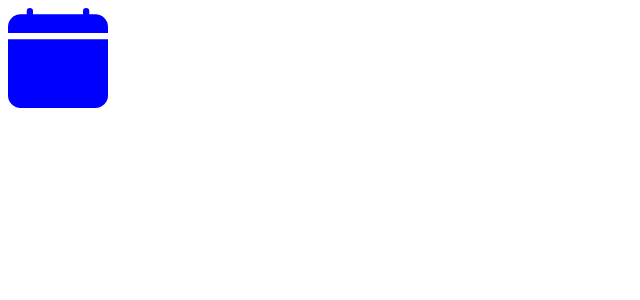
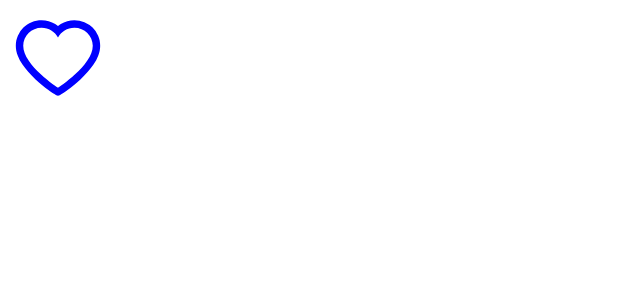
Before and after one commit to ericmelz/react-18-with-mosh, a React (Vite) app in the folder react-app/: page / in a window 1280 px wide. Shown: the top 300 px of the page, without its empty margins (0-640 px from the left). Built offline with nearby package versions, Linux system fonts and the light colour scheme.

Commit message:
better version of liking

```diff
--- a/react-app/src/App.tsx
+++ b/react-app/src/App.tsx
@@ -30,7 +30,7 @@ function App() {
         // <div>
         //     <Button onClick={() => {}}>My Button</Button>
         // </div>
-        <Like onClick={() => {console.log('liked!')}} />
+        <Like onClick={() => {console.log('click!')}} />
     )
 }
 
--- a/react-app/src/components/Like/Like.tsx
+++ b/react-app/src/components/Like/Like.tsx
@@ -1,21 +1,20 @@
-import { BsFillCalendarFill } from "react-icons/bs";
+import {AiFillHeart, AiOutlineHeart} from "react-icons/ai";
 import {useState} from "react";
 
 interface Props {
     onClick: () => void;
 }
 
-function Like({onClick} : Props) {
+function Like({onClick}: Props) {
     const [liked, setLiked] = useState(false);
     const color = liked ? 'red' : 'blue';
     const likeOnClick = () => {
         onClick();
-        console.log('likey ' + liked);
         setLiked(!liked);
     }
-    return <div>
-        <BsFillCalendarFill color={color} size="100" onClick={likeOnClick}/>
-    </div>
+    return liked ?
+        <AiFillHeart color={color} size="100" onClick={likeOnClick}/> :
+        <AiOutlineHeart color={color} size="100" onClick={likeOnClick}/>;
 }
 
 export default Like;
```
